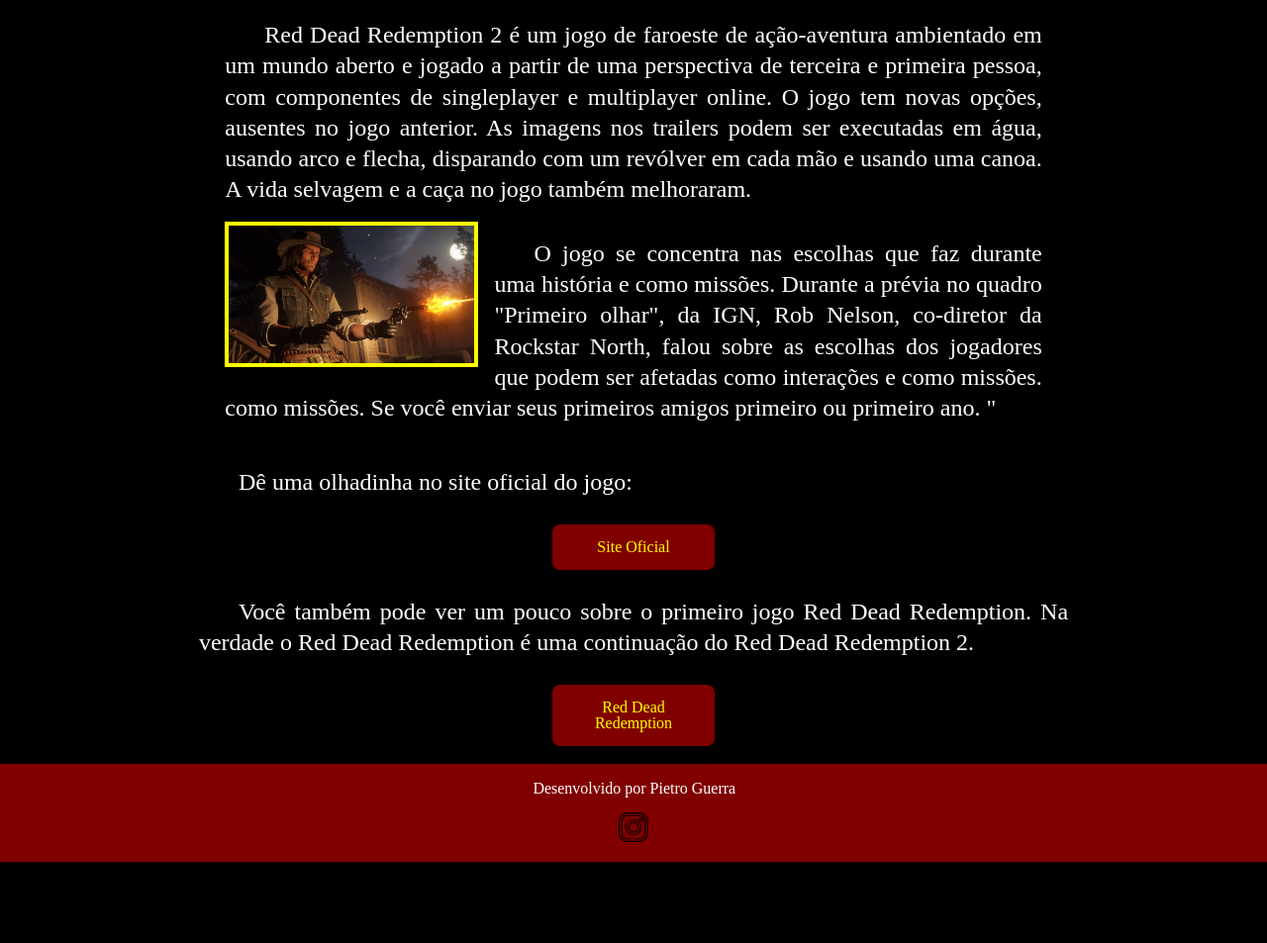
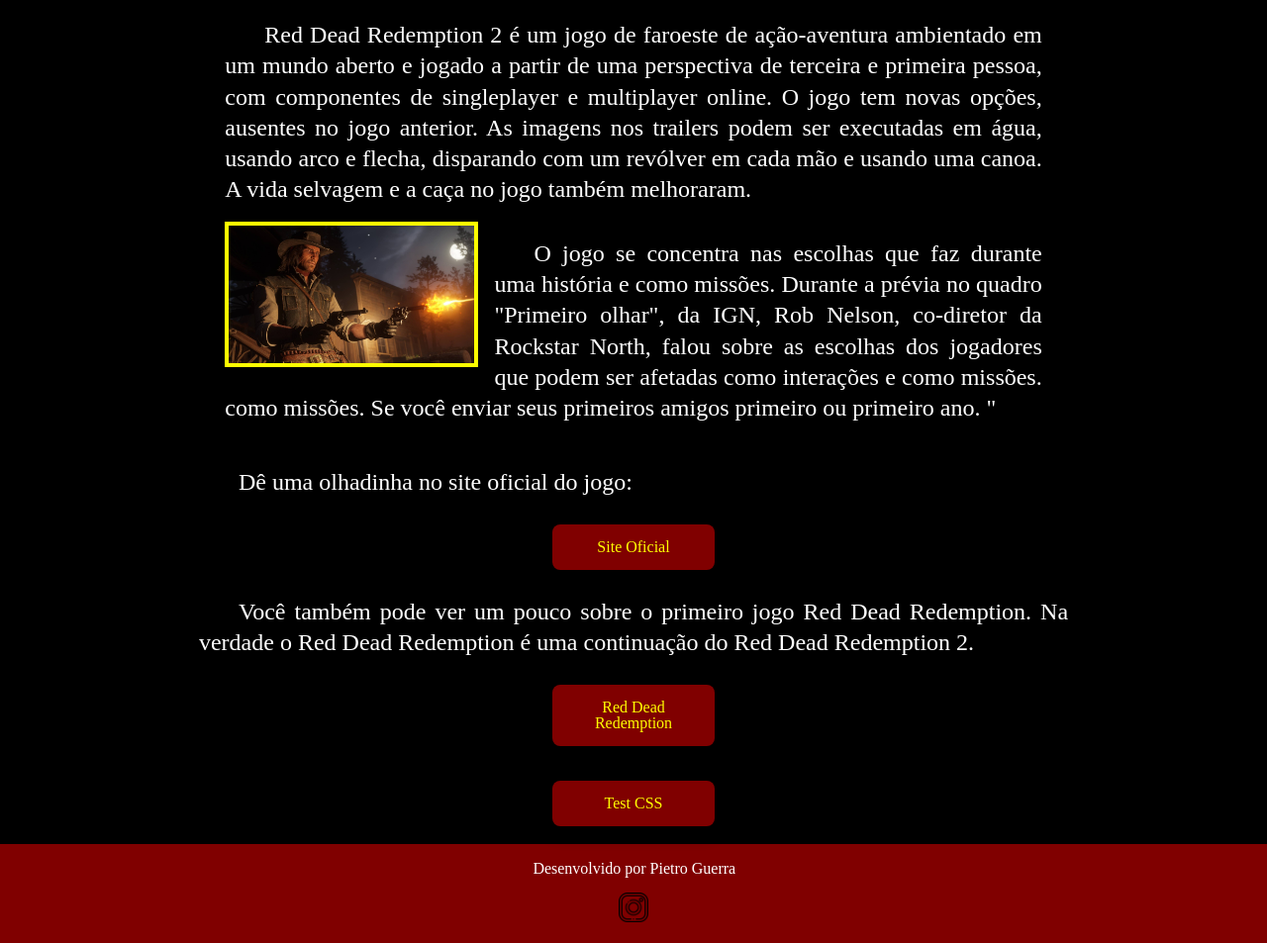
Before and after one commit to projetosguerra/meuprimeirosite, a plain HTML site: page index.html in a window 1280 px wide. Shown: the part 2752-3705 px from the top of the page at 99% size. Before the commit the page ends 3623 px from the top, so only its background shows below. Drawn offline with Linux system fonts and the light colour scheme.

Commit message:
Add files via upload

```diff
--- a/index.html
+++ b/index.html
@@ -116,6 +116,10 @@
             <figure>
                 <a class="botao" href="rdr1.html" target="blank">Red Dead Redemption</a>
             </figure>
+
+            <figure>
+                <a class="botao" href="testecss.html" target="blank">Test CSS</a>
+            </figure>
         </section>
     </div>
     <footer>
```
